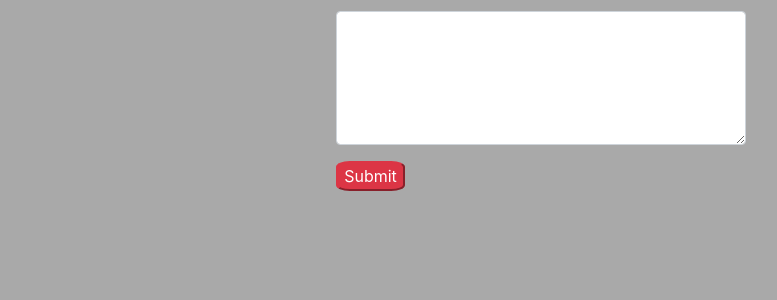
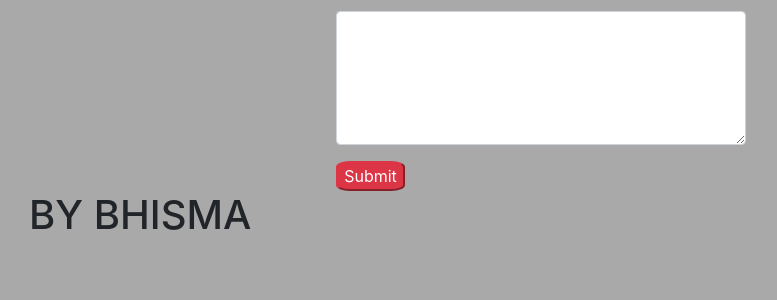
Before and after one commit to ostibhisma/sentiment-analysis-app-Flask-, a Flask app: page / in a window 1280 px wide. Shown: the part 267-567 px from the top of the page, without its empty margins (99-876 px from the left). Run offline with Flask 2, Linux system fonts and the light colour scheme; parts of the project's set-up code (start-up, migrations or seed data) failed here and were passed over; some libraries are stand-ins or nearby versions.

Commit message:
Update home.html

```diff
--- a/templates/home.html
+++ b/templates/home.html
@@ -13,6 +13,7 @@
          <button class="btn-danger" style="margin-left: 30%; border-radius: 20%;">
                  Submit
          </button>
+       <h1> BY BHISMA </h1>
 
       </form>
 {% endblock  %}
```
